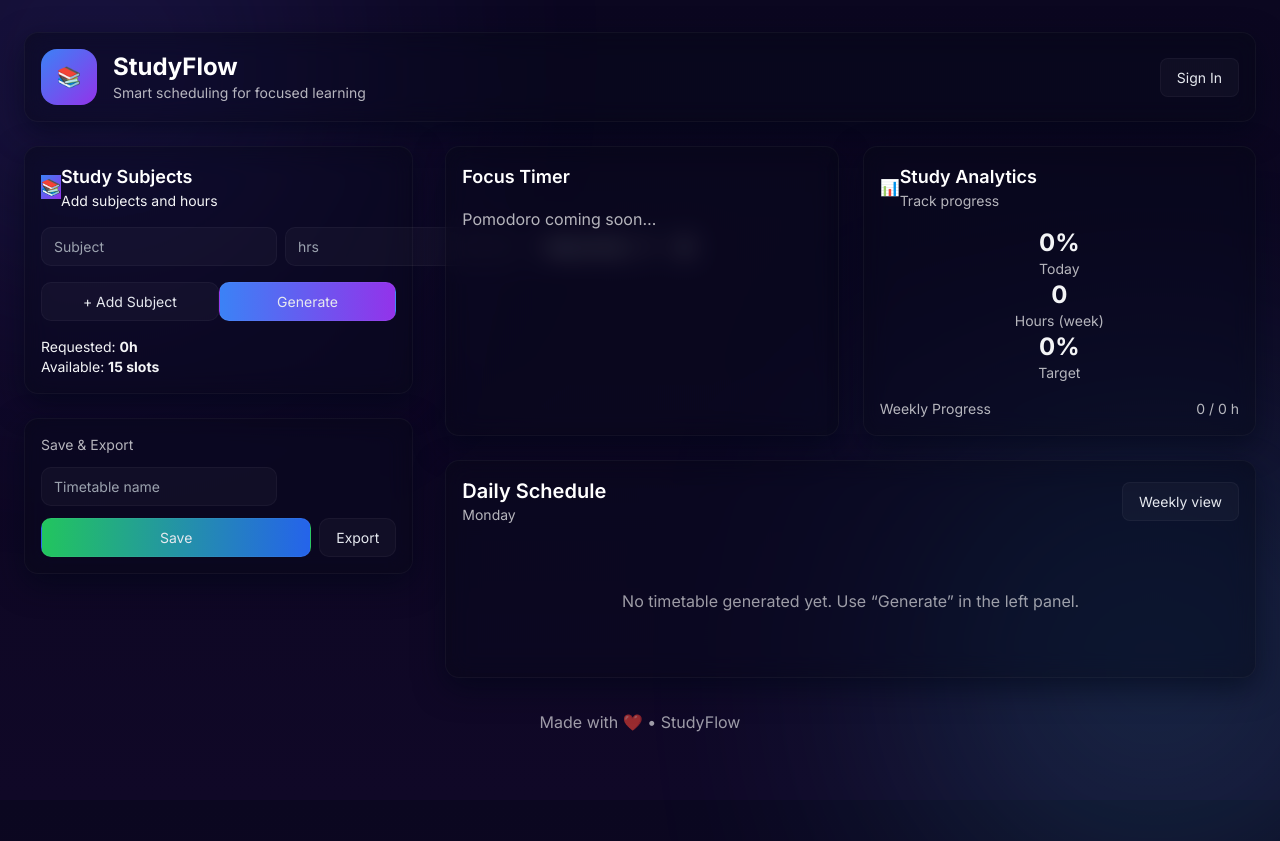
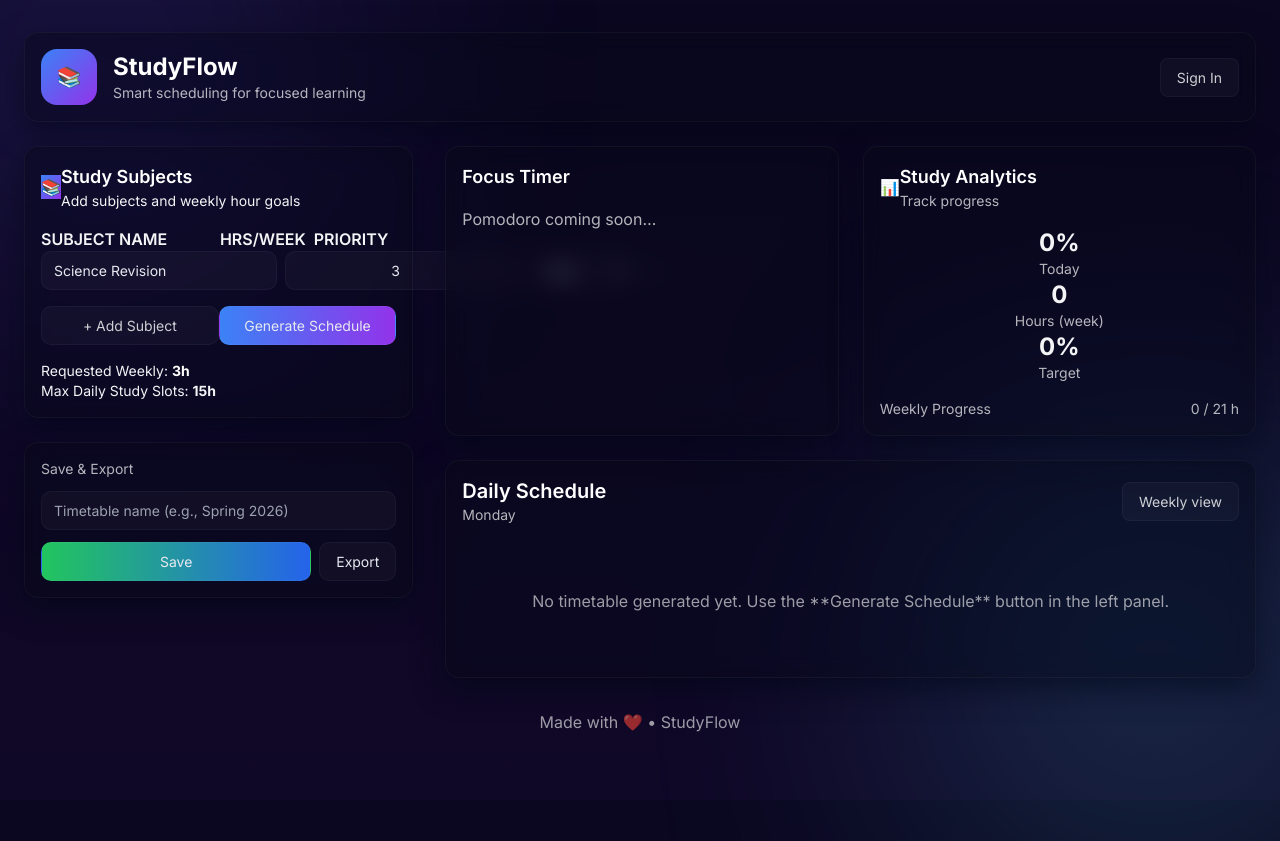
Before and after one commit to kaifislam02-ops/studyplanner, a Next.js app: page / in a window 1280 px wide. Shown: the top 841 px of the page. Built offline with nearby package versions, Linux system fonts and the light colour scheme.

Commit message:
Fix: Resolve UI ambiguity, improve subject planner clarity, and replace placeholder icons.

```diff
--- a/app/page.tsx
+++ b/app/page.tsx
@@ -1,3 +1,4 @@
+// app/page.tsx
 "use client";
 
 import React, { useState, useMemo, useRef } from "react";
@@ -71,7 +72,8 @@ const getTodayName = () => {
 
 export default function HomePage() {
   const [subjects, setSubjects] = useState<Subject[]>([
-    { id: createId(), name: "", hours: "", priority: "3" }
+    // FIX: Pre-populate name with a default to prevent empty name being used in queue
+    { id: createId(), name: "Science Revision", hours: "3", priority: "3" }
   ]);
 
   const [weeklyTimetable, setWeeklyTimetable] = useState<WeeklyTimetable>({});
@@ -116,13 +118,17 @@ export default function HomePage() {
   const addSubject = () => {
     setSubjects((prev) => [
       ...prev,
-      { id: createId(), name: "", hours: "", priority: "3" },
+      // FIX: Use a default name and hours to prevent empty slots in queue
+      { id: createId(), name: "", hours: "1", priority: "3" },
     ]);
   };
 
   const handleChange = (i: number, field: keyof Subject, value: string) => {
     setSubjects((prev) => {
       const copy = [...prev];
+      // Basic validation for hours
+      if (field === "hours" && parseInt(value) < 0) return prev;
+
       copy[i][field] = value;
       return copy;
     });
@@ -144,8 +150,9 @@ export default function HomePage() {
   const generateDaily = (): TimetableSlot[] => {
     const grid: TimetableSlot[] = [];
 
+    // FIX: Filter out subjects with empty names or 0 hours to prevent "gggg" (empty subject name) from being queued
     const valid = subjects
-      .filter((s) => s.name && s.hours)
+      .filter((s) => s.name.trim() && parseInt(s.hours || "0") > 0)
       .sort(
         (a, b) => parseInt(b.priority || "0") - parseInt(a.priority || "0")
       );
@@ -183,6 +190,8 @@ export default function HomePage() {
       let chosen = "Free";
       let found = false;
 
+      // The logic here attempts to place a subject from the queue,
+      // avoiding too many consecutive slots of the same subject
       for (let i = 0; i < queue.length; i++) {
         if (queue[i] === curr && consec >= MAX_CONSECUTIVE_SLOTS) continue;
 
@@ -191,7 +200,7 @@ export default function HomePage() {
         break;
       }
 
-      if (!found) chosen = "Free";
+      if (!found) chosen = "Free"; // If queue is empty, default to "Free"
 
       if (chosen === curr) consec++;
       else {
@@ -214,7 +223,15 @@ export default function HomePage() {
 
   const generateWeekly = () => {
     if (totalRequestedHours === 0)
-      return alert("Add subjects and hours first.");
+      return alert("Please add subjects and set hours before generating a schedule."); // Improved alert message
+
+    // Check if the requested hours are realistic for a full week
+    const maxWeeklyHours = maxPossibleDailyHours * 7;
+    if (totalRequestedHours > maxWeeklyHours) {
+        if (!window.confirm(`Your requested weekly hours (${totalRequestedHours}h) exceed the maximum possible study time in a week (${maxWeeklyHours}h). The generated schedule will not cover all requested hours. Continue?`)) {
+            return;
+        }
+    }
 
     const week: WeeklyTimetable = {};
 
@@ -296,7 +313,7 @@ export default function HomePage() {
     return {
       dailyCompletionRate: rate,
       weeklyTotalStudyHours: weeklyDone,
-      weeklyTargetHours: totalRequestedHours * 7,
+      weeklyTargetHours: totalRequestedHours * 7, // Total requested hours across the week
     };
   }, [weeklyTimetable, totalRequestedHours]);
 
@@ -320,7 +337,7 @@ export default function HomePage() {
             </div>
           </div>
 
-          <button className="px-4 py-2 bg-white/6 rounded-lg">
+          <button className="px-4 py-2 bg-white/6 rounded-lg text-white/80 hover:bg-white/10 transition">
             Sign In
           </button>
         </div>
@@ -348,13 +365,14 @@ export default function HomePage() {
             <input
               value={timetableName}
               onChange={(e) => setTimetableName(e.target.value)}
-              placeholder="Timetable name"
+              placeholder="Timetable name (e.g., Spring 2026)"
+              className="w-full"
             />
             <div className="mt-3 flex gap-2">
-              <button className="flex-1 bg-gradient-to-r from-green-500 to-blue-600">
+              <button className="flex-1 bg-gradient-to-r from-green-500 to-blue-600 hover:opacity-90 transition">
                 Save
               </button>
-              <button className="px-4 bg-white/6">Export</button>
+              <button className="px-4 bg-white/6 hover:bg-white/10 transition">Export</button>
             </div>
           </div>
         </section>
@@ -386,7 +404,7 @@ export default function HomePage() {
               </div>
 
               <button
-                className="px-4 py-2 bg-white/6 rounded-lg"
+                className="px-4 py-2 bg-white/6 rounded-lg text-white/80 hover:bg-white/10 transition"
                 onClick={() =>
                   setViewMode((m) => (m === "daily" ? "weekly" : "daily"))
                 }
@@ -398,7 +416,7 @@ export default function HomePage() {
             {!weeklyTimetable[selectedDay] ||
             weeklyTimetable[selectedDay].length === 0 ? (
               <div className="text-center py-12 text-white/60">
-                No timetable generated yet. Use “Generate” in the left panel.
+                No timetable generated yet. Use the **Generate Schedule** button in the left panel.
               </div>
             ) : (
               <div className="grid grid-cols-1 md:grid-cols-2 lg:grid-cols-3 gap-4">
--- a/componentsDraggableSlot.tsx
+++ b/componentsDraggableSlot.tsx
@@ -3,6 +3,39 @@ import React, { useEffect, useRef, useState } from "react";
 import { useSortable } from "@dnd-kit/sortable";
 import { CSS } from "@dnd-kit/utilities";
 import type { Subject, TimetableSlot } from "@/app/page";
+
+// SVG Icons for better consistency (Replacing 🕌, ✓, ⟳, ▾, grab icon)
+const MosqueIcon = (props: React.SVGProps<SVGSVGElement>) => (
+  <svg {...props} xmlns="http://www.w3.org/2000/svg" viewBox="0 0 24 24" fill="currentColor">
+    <path d="M12 2C6.477 2 2 6.477 2 12s4.477 10 10 10 10-4.477 10-10S17.523 2 12 2zm-1 16H8a1 1 0 01-1-1v-4a1 1 0 011-1h3v6zm4-6h-3v6h3a1 1 0 011 1v4a1 1 0 01-1 1h-3V12zM12 4a8 8 0 00-6.103 3.064C6.67 7.026 8.5 7 8.5 7h7c.07 0 1.33-.026 2.603.064A8 8 0 0012 4z"/>
+    <path fillRule="evenodd" d="M11 12a1 1 0 102 0 1 1 0 00-2 0z" clipRule="evenodd" />
+  </svg>
+);
+
+const CheckIcon = (props: React.SVGProps<SVGSVGElement>) => (
+  <svg {...props} xmlns="http://www.w3.org/2000/svg" fill="none" viewBox="0 0 24 24" stroke="currentColor">
+    <path strokeLinecap="round" strokeLinejoin="round" strokeWidth={2} d="M5 13l4 4L19 7" />
+  </svg>
+);
+
+const RotateIcon = (props: React.SVGProps<SVGSVGElement>) => (
+  <svg {...props} xmlns="http://www.w3.org/2000/svg" fill="none" viewBox="0 0 24 24" stroke="currentColor">
+    <path strokeLinecap="round" strokeLinejoin="round" strokeWidth={2} d="M4 4v5h.582m15.356 2A8.995 8.995 0 0120 13a9 9 0 01-3.6 7.5l-2.4-2.4m-.796 3.195l-.797.797M4 12a8.995 8.995 0 003.064 6.942l.583-.583m-1.996-3.996L3.9 14.7M5.795 7.195a9 9 0 011.897-3.21l1.547 1.547m.655-.655l.797-.797M4 12a9 9 0 0018 0" />
+  </svg>
+);
+
+const ChevronDownIcon = (props: React.SVGProps<SVGSVGElement>) => (
+  <svg {...props} xmlns="http://www.w3.org/2000/svg" fill="none" viewBox="0 0 24 24" stroke="currentColor">
+    <path strokeLinecap="round" strokeLinejoin="round" strokeWidth={2} d="M19 9l-7 7-7-7" />
+  </svg>
+);
+
+const DragHandleIcon = (props: React.SVGProps<SVGSVGElement>) => (
+    <svg {...props} fill="none" stroke="currentColor" viewBox="0 0 24 24">
+        <path strokeLinecap="round" strokeLinejoin="round" strokeWidth={2} d="M4 8h16M4 16h16"></path>
+    </svg>
+);
+
 
 type Props = {
   slot: TimetableSlot;
@@ -27,8 +60,19 @@ export const DraggableSlot: React.FC<Props> = ({
   getColor,
   darkenColor,
 }) => {
+  // We use slot.hour as the ID for sorting
   const { attributes, listeners, setNodeRef, transform, transition, isDragging } = useSortable({ id: slot.hour });
-  const style = { transform: CSS.Transform.toString(transform), transition, opacity: isDragging ? 0.8 : 1, zIndex: isDragging ? 40 : 1 };
+  const isNamaz = slot.isNamaz;
+  const isFree = slot.subject === "Free";
+
+  const style = {
+    transform: CSS.Transform.toString(transform),
+    transition,
+    opacity: isDragging ? 0.7 : 1,
+    zIndex: isDragging ? 40 : 1,
+    // Add background color based on subject
+    border: isDragging ? "2px dashed #6366F1" : `1px solid ${isNamaz ? "#06b6d4" : "rgba(255,255,255,0.06)"}`
+  };
 
   const [open, setOpen] = useState(false);
   const dropdownRef = useRef<HTMLDivElement | null>(null);
@@ -41,45 +85,62 @@ export const DraggableSlot: React.FC<Props> = ({
     return () => document.removeEventListener("mousedown", onDoc);
   }, []);
 
-  const options = ["Free", ...COMMON_SUBJECTS, ...subjects.filter(s=>s.name.trim()!=="").map(s=>s.name)];
+  // Filter out empty subject names and include "Free" as the first option
+  const validUserSubjects = subjects.map(s => s.name.trim()).filter(name => name !== "");
+  const options = ["Free", ...COMMON_SUBJECTS, ...validUserSubjects];
 
-  const isNamaz = slot.isNamaz;
-  const isFree = slot.subject === "Free";
+  // Custom background for the inner div of the slot
+  const slotBgColor = isNamaz
+    ? "bg-[#062a30]/30"
+    : isFree
+    ? "bg-[#071025]/60"
+    : `bg-[${darkenColor(getColor(slot.subject, subjects), 90)}]`; // Use a very dark version of the subject color
 
   return (
-    <div ref={setNodeRef} style={style} className={`relative w-full rounded-xl p-3 transition-all ${slot.isCompleted && !isNamaz && !isFree ? "opacity-60" : ""}`} {...(!isNamaz ? attributes : {})}>
-      <div className={`rounded-xl p-3 ${isNamaz ? "bg-[#062a30]/30 border border-cyan-600" : "bg-[#071025]/60 border border-white/6"}`}>
+    // Apply styling to the outer div
+    <div ref={setNodeRef} style={style} className={`relative w-full rounded-xl p-0 transition-all ${slot.isCompleted && !isNamaz && !isFree ? "opacity-60" : ""}`} {...(!isNamaz ? attributes : {})}>
+      <div className={`rounded-xl p-3 h-full ${slotBgColor} ${isNamaz ? "border border-cyan-600/50" : "border border-transparent"}`}>
+
         <div className="flex justify-between items-start mb-3">
-          <div className="text-xs font-medium text-white/80 bg-white/6 px-2 py-1 rounded">
+          {/* Time Display */}
+          <div className={`text-xs font-medium text-white/80 px-2 py-1 rounded ${isNamaz ? "bg-cyan-800/50" : "bg-white/6"}`}>
             {formatHour(slot.hour)}
           </div>
 
+          {/* Completion Toggle Button (Fixed icons) */}
           {!isNamaz && !isFree && (
-            <button onClick={() => toggleCompletion(index)} {...listeners} className={`w-7 h-7 rounded-full flex items-center justify-center ${slot.isCompleted ? "bg-green-500 text-white" : "bg-white/6 text-white/90"}`} title={slot.isCompleted ? "Mark incomplete" : "Mark completed"}>
-              {slot.isCompleted ? "✓" : "⟳"}
+            <button onClick={() => toggleCompletion(index)} {...listeners} className={`w-7 h-7 rounded-full flex items-center justify-center transition-colors ${slot.isCompleted ? "bg-green-500 text-white" : "bg-white/10 text-white/90 hover:bg-white/20"}`} title={slot.isCompleted ? "Mark incomplete" : "Mark completed"}>
+              {slot.isCompleted ? <CheckIcon className="w-4 h-4" /> : <RotateIcon className="w-4 h-4" />}
             </button>
           )}
         </div>
 
         {isNamaz ? (
-          <div className="text-center">
-            <div className="w-10 h-10 bg-cyan-900/20 rounded-full flex items-center justify-center mx-auto mb-2">🕌</div>
+          /* NAMAZ SLOT DISPLAY (Fixed icon and text) */
+          <div className="text-center py-4">
+            <MosqueIcon className="w-8 h-8 text-cyan-400 mx-auto mb-2" />
             <div className="font-semibold text-cyan-200">{slot.subject.replace("🔔 ","")}</div>
-            <div className="text-xs text-cyan-300">Prayer time</div>
+            <div className="text-xs text-cyan-300/80">Prayer time</div>
           </div>
         ) : (
+          /* STUDY SLOT DROPDOWN */
           <div ref={dropdownRef} className="relative">
-            <button type="button" onClick={() => setOpen(o=>!o)} className="w-full text-left px-3 py-2 rounded-lg clean-dropdown-btn">
+            {/* Dropdown Button (Subject Name) */}
+            <button type="button" onClick={() => setOpen(o=>!o)} className="w-full text-left px-3 py-2 rounded-lg transition hover:bg-white/10 clean-dropdown-btn" style={{ backgroundColor: isFree ? "rgba(255,255,255,0.03)" : darkenColor(getColor(slot.subject, subjects), 20) }}>
               <div className="flex justify-between items-center">
-                <div className="truncate">{slot.subject}</div>
-                <div className="text-white/60">▾</div>
+                <div className="truncate font-medium text-sm">
+                    {/* Explicitly check for 'Free' and rename to 'Available Slot' for clarity */}
+                    {slot.subject === "Free" ? "Available Slot" : slot.subject}
+                </div>
+                <ChevronDownIcon className={`w-4 h-4 text-white/60 transition-transform ${open ? "rotate-180" : ""}`} />
               </div>
             </button>
             {open && (
-              <div className="absolute left-0 right-0 mt-2 dropdown-menu rounded shadow-lg max-h-48 overflow-y-auto z-50">
+              /* Dropdown Menu */
+              <div className="absolute left-0 right-0 mt-2 dropdown-menu rounded shadow-xl max-h-48 overflow-y-auto z-50 transform translate-y-0 opacity-100 transition-all duration-100">
                 {options.map(opt => (
-                  <button key={opt} onClick={()=>{ updateSlotSubject(index, opt); setOpen(false); }} className={`w-full text-left px-3 py-2 hover:bg-[#071025] ${opt===slot.subject ? "bg-[#071025]" : ""}`}>
-                    {opt}
+                  <button key={opt} onClick={()=>{ updateSlotSubject(index, opt); setOpen(false); }} className={`w-full text-left px-3 py-2 text-sm hover:bg-[#071025] transition ${opt===slot.subject ? "bg-[#071025] font-semibold" : ""}`}>
+                    {opt === "Free" ? "Available Slot (Free)" : opt}
                   </button>
                 ))}
               </div>
@@ -87,7 +148,8 @@ export const DraggableSlot: React.FC<Props> = ({
           </div>
         )}
 
-        {!isNamaz && <div className="absolute bottom-3 right-3 text-white/40 cursor-grab" {...listeners}><svg className="w-4 h-4" fill="none" stroke="currentColor" viewBox="0 0 24 24"><path strokeLinecap="round" strokeLinejoin="round" strokeWidth={2} d="M4 8h16M4 16h16"></path></svg></div>}
+        {/* Drag Handle (Fixed icon and listeners) */}
+        {!isNamaz && <div className="absolute bottom-3 right-3 text-white/40 cursor-grab hover:text-white/80 transition" {...listeners}><DragHandleIcon className="w-4 h-4" /></div>}
       </div>
     </div>
   );
--- a/componentsSubjectPlanner.tsx
+++ b/componentsSubjectPlanner.tsx
@@ -1,6 +1,13 @@
 // components/SubjectPlanner.tsx
 import React from "react";
 import type { Subject } from "@/app/page";
+
+// SVG Icons for better consistency
+const TrashIcon = (props: React.SVGProps<SVGSVGElement>) => (
+  <svg {...props} xmlns="http://www.w3.org/2000/svg" fill="none" viewBox="0 0 24 24" stroke="currentColor">
+    <path strokeLinecap="round" strokeLinejoin="round" strokeWidth={2} d="M19 7l-.867 12.142A2 2 0 0116.138 21H7.862a2 2 0 01-1.995-1.858L5 7m5 4v6m4-6v6m1-10V4a1 1 0 00-1-1h-4a1 1 0 00-1 1v3M4 7h16" />
+  </svg>
+);
 
 type Props = {
   subjects: Subject[];
@@ -14,40 +21,68 @@ type Props = {
 };
 
 export const SubjectPlanner: React.FC<Props> = ({ subjects, addSubject, handleChange, removeSubject, generateWeeklyTimetable, totalRequestedHours, maxPossibleDailyHours, COMMON_SUBJECTS }) => {
+  // Check if requested hours exceed the maximum available study slots for a week
+  const maxWeeklyHours = maxPossibleDailyHours * 7;
+  const isOverBudget = totalRequestedHours > maxWeeklyHours;
+
   return (
     <div className="glass-card">
       <div className="flex items-center gap-3 mb-4">
-        <div className="w-10 h-10 bg-gradient-to-br from-blue-500 to-purple-600 rounded-xl flex items-center justify-center">📚</div>
+        <div className="w-10 h-10 bg-gradient-to-br from-blue-500 to-purple-600 rounded-xl flex items-center justify-center text-white">📚</div>
         <div>
           <h3 className="text-lg font-semibold">Study Subjects</h3>
-          <div className="text-sm text-white/75">Add subjects and hours</div>
+          <div className="text-sm text-white/75">Add subjects and weekly hour goals</div>
         </div>
+      </div>
+
+      {/* Column Headers for Clarity (Fixing Ambiguity) */}
+      <div className="flex gap-2 items-center text-xs font-semibold text-white/50 mb-2 px-1">
+        <div className="flex-1">SUBJECT NAME</div>
+        <div className="w-20 text-center">HRS/WEEK</div>
+        <div className="w-32 text-center">PRIORITY</div>
+        <div className="w-8"></div> {/* Placeholder for remove button */}
       </div>
 
       <div className="space-y-3">
         {subjects.map((s, i) => (
           <div key={s.id} className="flex gap-2 items-center">
+            {/* Subject Name Input */}
             <input value={s.name} onChange={(e)=>handleChange(i,"name", e.target.value)} placeholder="Subject" className="flex-1" />
-            <input value={s.hours} onChange={(e)=>handleChange(i,"hours", e.target.value)} type="number" min={0} placeholder="hrs" className="w-20" />
+
+            {/* Hours Input */}
+            <input value={s.hours} onChange={(e)=>handleChange(i,"hours", e.target.value)} type="number" min={0} placeholder="Hrs" className="w-20 text-center" />
+
+            {/* Priority Select */}
             <select value={s.priority || "3"} onChange={(e)=>handleChange(i,"priority", e.target.value)} className="w-32">
-              <option value="3">High priority</option>
+              <option value="3">High</option>
               <option value="2">Medium</option>
               <option value="1">Low</option>
             </select>
-            <button onClick={()=>removeSubject(s.id)} className="p-2">🗑</button>
+
+            {/* Remove Button (Using SVG Icon) */}
+            <button onClick={()=>removeSubject(s.id)} className="p-2 w-8 h-8 rounded-lg text-red-400 hover:bg-white/10 transition">
+                <TrashIcon className="w-4 h-4" />
+            </button>
           </div>
         ))}
       </div>
 
       <div className="flex gap-3 mt-4">
-        <button onClick={addSubject} className="flex-1">+ Add Subject</button>
-        <button onClick={generateWeeklyTimetable} className="flex-1 bg-gradient-to-r from-blue-500 to-purple-600">Generate</button>
+        <button onClick={addSubject} className="flex-1 text-white/80 hover:bg-white/10 transition">+ Add Subject</button>
+        <button onClick={generateWeeklyTimetable} disabled={totalRequestedHours === 0} className={`flex-1 transition ${totalRequestedHours === 0 ? "bg-gray-700/50 cursor-not-allowed" : "bg-gradient-to-r from-blue-500 to-purple-600 hover:opacity-90"}`}>
+            Generate Schedule
+        </button>
       </div>
 
       <div className="mt-4 pt-4 border-t border-white/6 text-sm">
         <div className="grid grid-cols-2 gap-3">
-          <div className="p-3 bg-white/4 rounded">Requested: <strong>{totalRequestedHours}h</strong></div>
-          <div className="p-3 bg-white/4 rounded">Available: <strong>{maxPossibleDailyHours} slots</strong></div>
+          <div className={`p-3 rounded transition ${isOverBudget ? "bg-red-900/40 border border-red-500" : "bg-white/4"}`}>
+            Requested Weekly: <strong className={isOverBudget ? "text-red-300" : "text-white"}>{totalRequestedHours}h</strong>
+            {isOverBudget && <div className="text-xs text-red-300 mt-1">Total weekly hours exceed max study slots!</div>}
+          </div>
+          <div className="p-3 bg-white/4 rounded">
+            Max Daily Study Slots: <strong>{maxPossibleDailyHours}h</strong>
+          </div>
         </div>
       </div>
     </div>
```
Also changed, not shown: componentsCustomDropdown.tsx (added).
